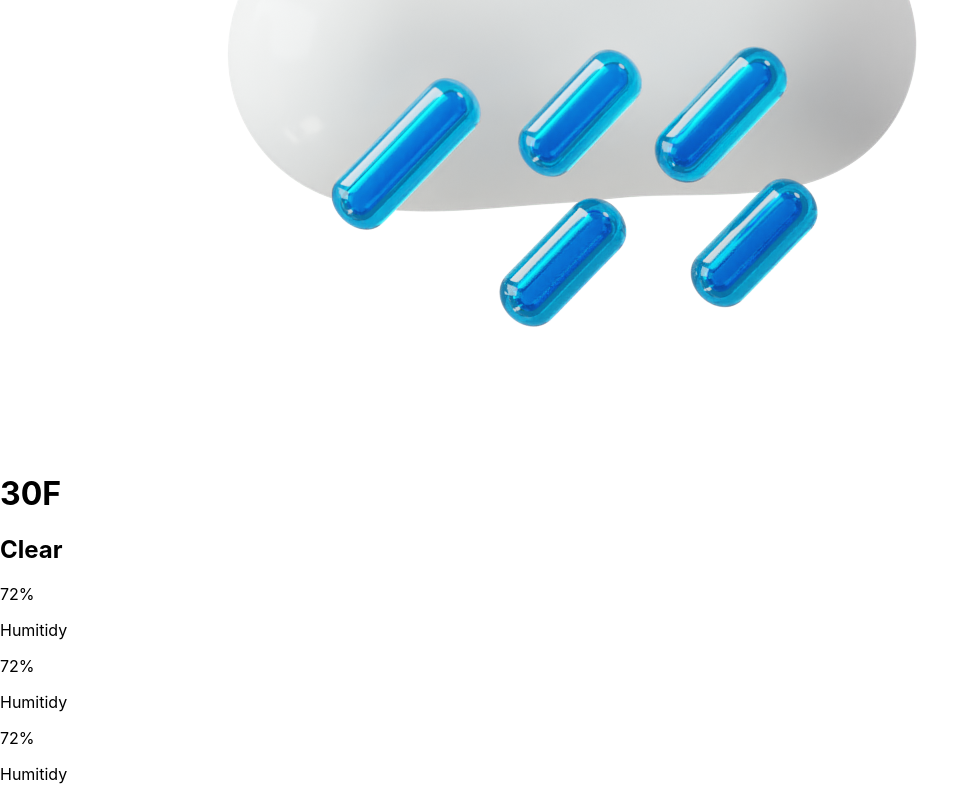
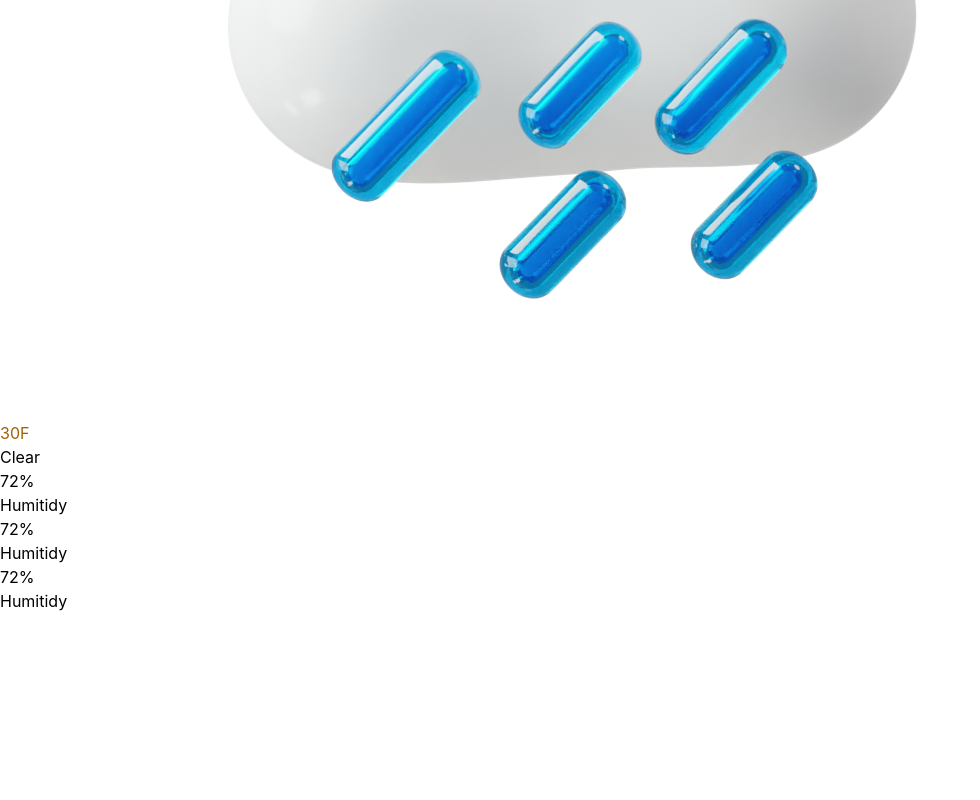
Before and after one commit to Thareendra2000/weather_app, a React (Create React App) app in the folder weather-app-react/: page / in a window 1280 px wide. Shown: the part 683-1483 px from the top of the page, without its empty margins (0-980 px from the left). After the commit the page ends 1296 px from the top, so only its background shows below. Built offline with nearby package versions, Linux system fonts and the light colour scheme.

Commit message:
:disappointed_relieved:again added tailwindcss

```diff
--- a/package.json
+++ b/package.json
@@ -1,6 +1,6 @@
 {
   "dependencies": {
-    "axios": "^1.2.2",
-    "tailwindcss": "^3.2.4"
+    "axios": "^1.2.2"
+
   }
 }
--- a/weather-app-react/src/App.js
+++ b/weather-app-react/src/App.js
@@ -16,7 +16,7 @@ function App() {
         <div className="image-slider">
         <img src={weather} />
         </div>
-        <h1 className="temp">30F</h1>
+        <h1 className="text-yellow-700">30F</h1>
         <h2 className="tag">Clear</h2>
     </div>
     {/* <!-- ---------bottom part------- --> */}
--- /dev/null
+++ b/weather-app-react/tailwind.config.js
@@ -0,0 +1,10 @@
+/** @type {import('tailwindcss').Config} */
+module.exports = {
+  content: [
+    "./src/**/*.{js,jsx,ts,tsx}",
+  ],
+  theme: {
+    extend: {},
+  },
+  plugins: [],
+}
```
Also changed, not shown: weather-app-react/package.json (+4 -3 lines), weather-app-react/src/index.css (line endings or trailing spaces), 1 other file (tests, documents, lock files or other folders).
